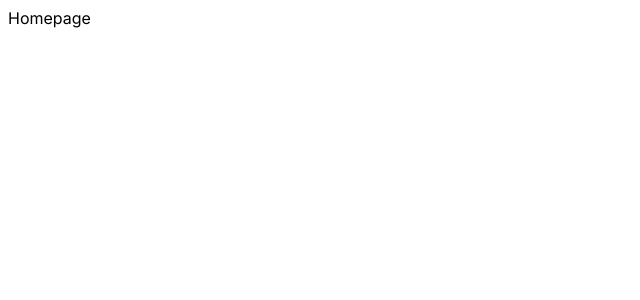
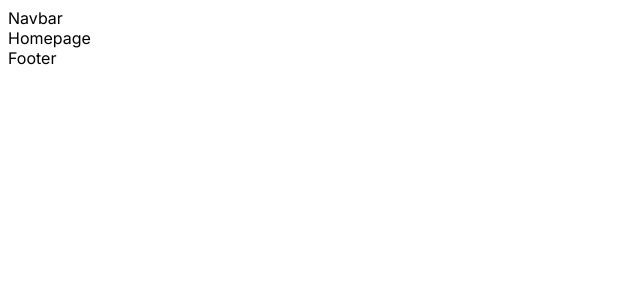
Before and after one commit to DavidPerelman/lama_blog, a Next.js app: page / in a window 1280 px wide. Shown: the top 300 px of the page, without its empty margins (0-640 px from the left). Built offline with nearby package versions, Linux system fonts and the light colour scheme.

Commit message:
Navbar & Footer components first setup

```diff
--- a/src/app/layout.js
+++ b/src/app/layout.js
@@ -1,17 +1,23 @@
-import { Inter } from 'next/font/google'
-import './globals.css'
+import { Inter } from "next/font/google";
+import "./globals.css";
+import Navbar from "@/components/navbar/Navbar";
+import Footer from "@/components/footer/Footer";
 
-const inter = Inter({ subsets: ['latin'] })
+const inter = Inter({ subsets: ["latin"] });
 
 export const metadata = {
-  title: 'Next App',
-  description: 'Next.js starter app',
-}
+  title: "Next App",
+  description: "Next.js starter app",
+};
 
 export default function RootLayout({ children }) {
   return (
     <html lang="en">
-      <body className={inter.className}>{children}</body>
+      <body className={inter.className}>
+        <Navbar />
+        {children}
+        <Footer />
+      </body>
     </html>
-  )
+  );
 }
--- /dev/null
+++ b/src/components/footer/Footer.jsx
@@ -0,0 +1,5 @@
+const Footer = () => {
+  return <div>Footer</div>;
+};
+
+export default Footer;
--- /dev/null
+++ b/src/components/navbar/Navbar.jsx
@@ -0,0 +1,5 @@
+const Navbar = () => {
+  return <div>Navbar</div>;
+};
+
+export default Navbar;
```
